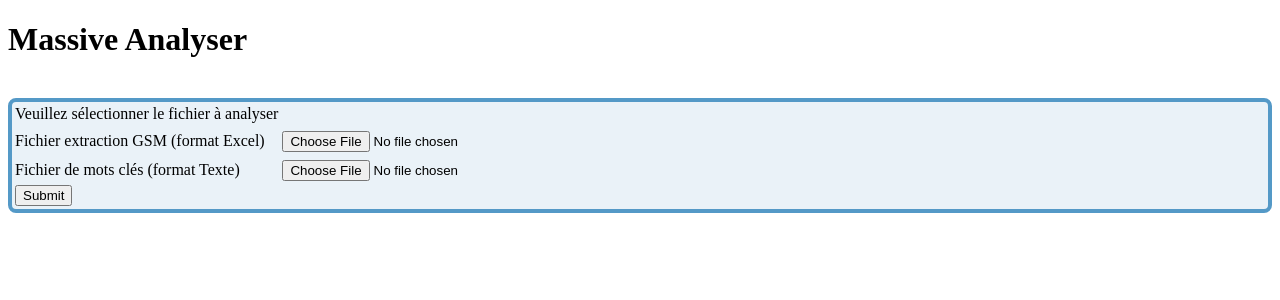
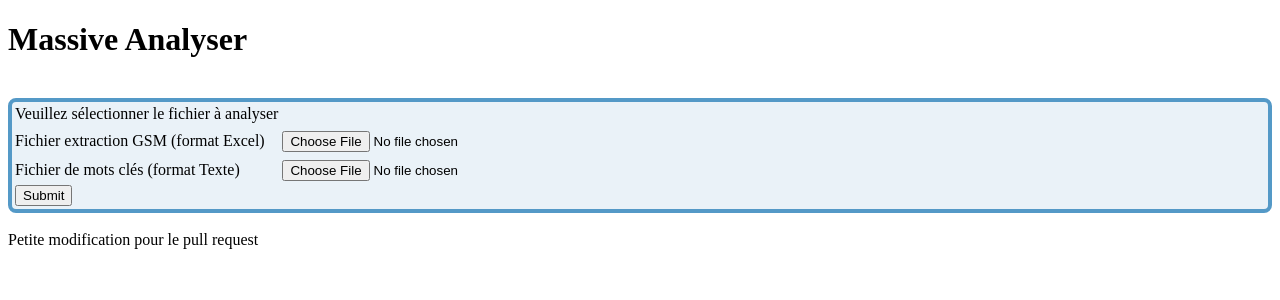
Before and after one commit to thoced/php-massive-recherche, a PHP site: page / in a window 1280 px wide. Shown: the top 300 px of the page. Run offline with PHP 8.4, Linux system fonts and the light colour scheme.

Commit message:
- test pull

```diff
--- a/index.php
+++ b/index.php
@@ -38,3 +38,5 @@ and open the template in the editor.
         </table>
               </form>
     </div>
+        <br>
+Petite modification pour le pull request
```
